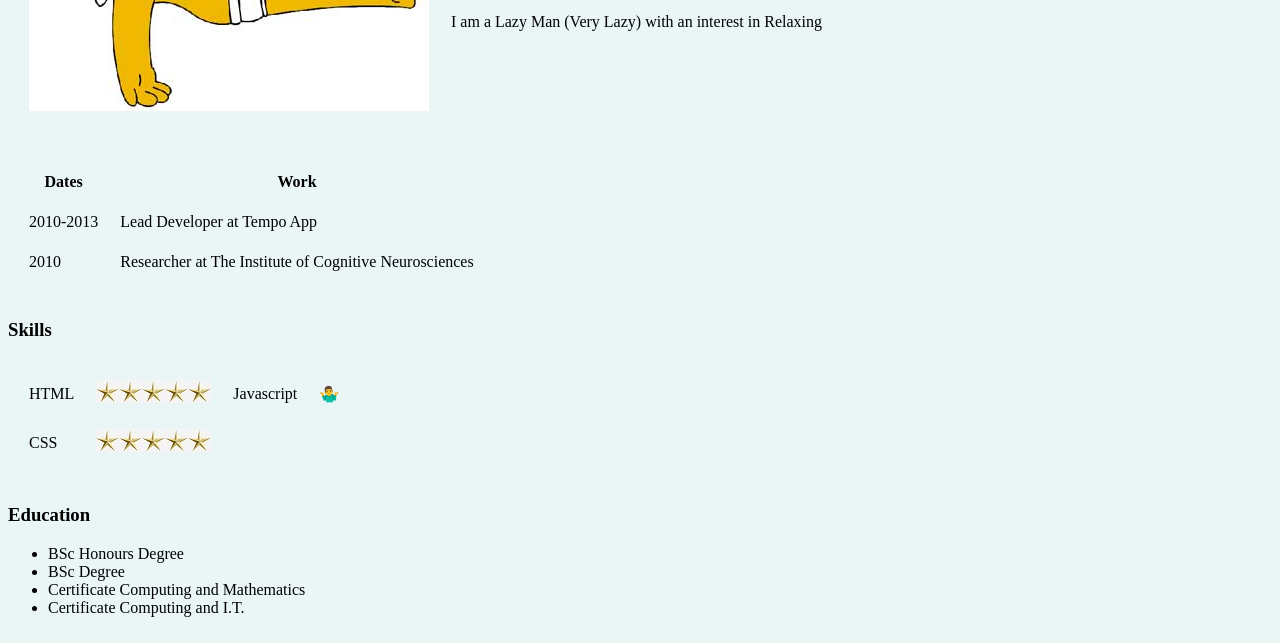
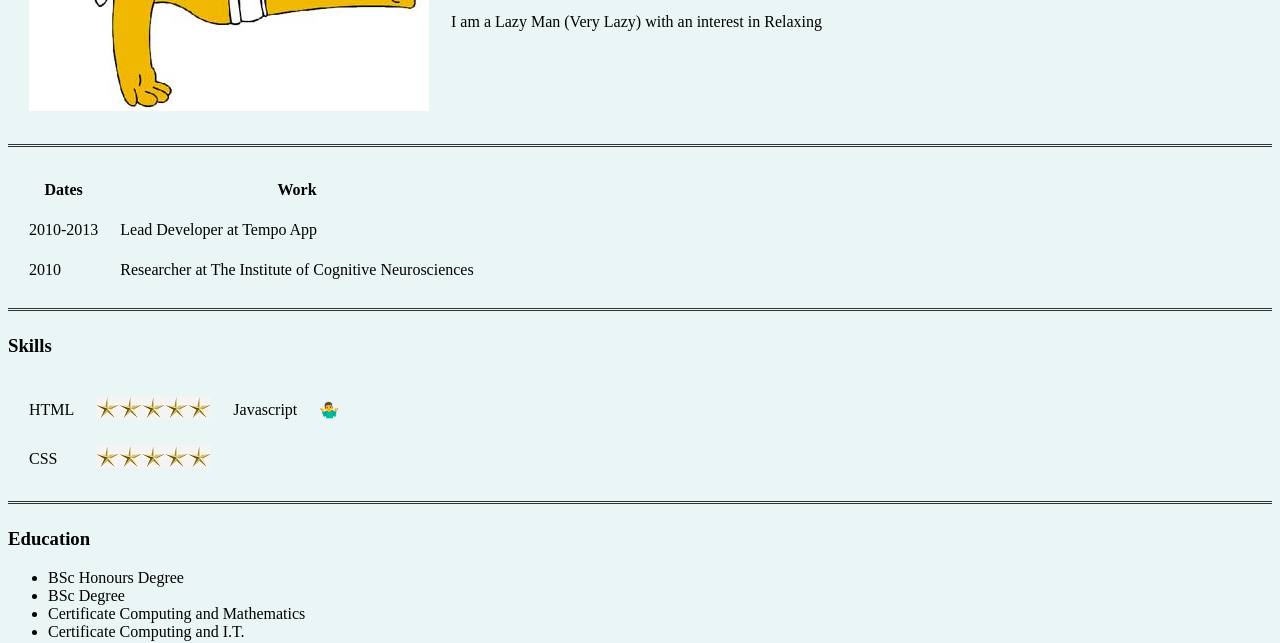
Before and after one commit to MarkDurnell/CV, a plain HTML site: page index.html in a window 1280 px wide. Shown: the part 197-840 px from the top of the page. Drawn offline with Linux system fonts and the light colour scheme.

Commit message:
Add files via upload

```diff
--- a/index.html
+++ b/index.html
@@ -2,23 +2,11 @@
 <html lang="en" dir="ltr">
 
 <head>
+<link rel="stylesheet" href="mystyle.css">
   <meta charset="utf-8">
   <title>Homers' Website</title>
-  <style>
-    body {
-      background-color: #EAF6F6;
-    }
 
-  hr {
-
-  background-color: White;
-  border-style : none;
-      }
-
-
-
-  </style>
-</head>
+  </head>
 
 <body>
   <table cellspacing="20">
--- /dev/null
+++ b/mystyle.css
@@ -0,0 +1,13 @@
+body {
+   background-color: #EAF6F6;
+ }
+
+hr {
+
+  border: none;
+  border-top: 3px double #333;
+  color: #333;
+  overflow: visible;
+  text-align: center;
+  height: 5px;
+   }
```
Also changed, not shown: Contact Details.html (+8 -16 lines), images/homersleep1 - Copy.jpg (added), images/homersleep7.jpg (added).
